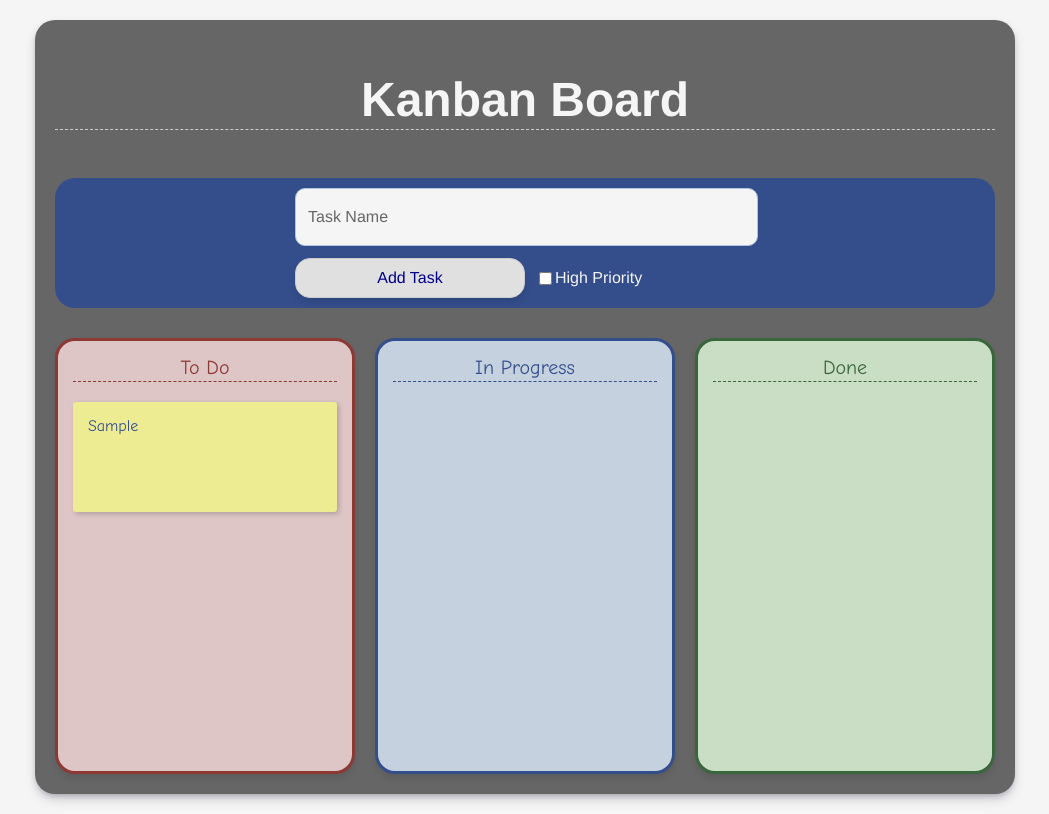
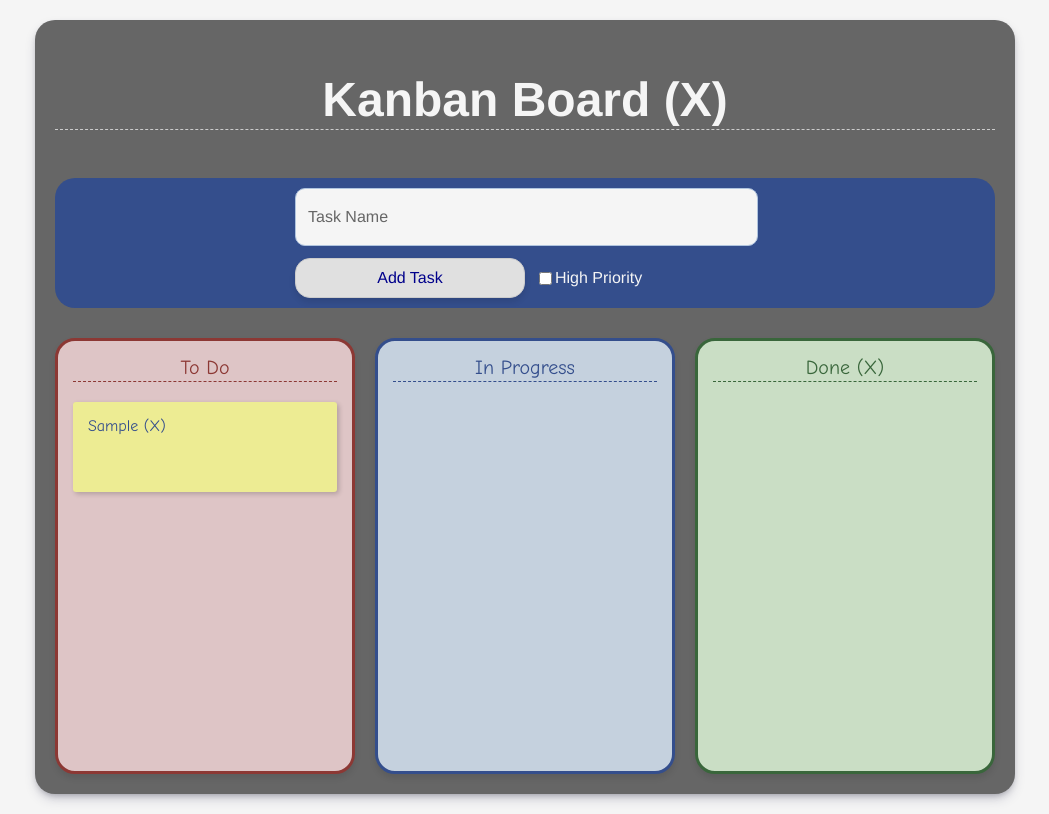
Before and after one commit to abhirup-dutta/frontend-kanban-board, a plain HTML site: page index.html in a window 1280 px wide. Both pictures are taken after typing "Sample" into the empty fields and a click on the button "Add Task". Shown: the whole page, without its empty margins (115-1164 px from the left). Drawn offline with Linux system fonts and the light colour scheme.

Commit message:
Delete functionality on tasks, done, and full-board.

```diff
--- a/index.html
+++ b/index.html
@@ -7,7 +7,7 @@
 </head>
 <body>
 <main class="whiteboard-wrap">
-    <h1>Kanban Board</h1>
+    <h1 id="boardTitle">Kanban Board</h1>
 
     <form class="add-task-form" id="taskForm">
         <div class="form-row">
@@ -39,7 +39,7 @@
         </div>
 
         <div class="kanban-column-done" id="doneColumn">
-            <div class="column-title-done">Done</div>
+            <div class="column-title-done" id="doneColumnTitle">Done</div>
         </div>
 
     </div>
--- a/script.js
+++ b/script.js
@@ -1,3 +1,4 @@
+const SEPARATOR = " ";
 
 const taskInput = document.getElementById("taskInput");
 const isPriority = document.getElementById("isPriority");
@@ -6,10 +7,13 @@ const columnList = document.getElementById("kanbanColumns").children;
 
 let draggedTask = null;
 
+/*
+ * Create Task
+ */
+
 function createTaskElement(text, isPriorityChecked, id = Date.now().toString()) {
     const taskDOMElement = document.createElement("div");
     taskDOMElement.id = id;
-    taskDOMElement.textContent = text;
     taskDOMElement.className = isPriorityChecked ? "kanban-card-priority" : "kanban-card";
     taskDOMElement.draggable = true;
 
@@ -28,29 +32,145 @@ function createTaskElement(text, isPriorityChecked, id = Date.now().toString())
         saveTasks_To_LocalStorage();
     });
 
+    add_Text_To_Task(text, taskDOMElement);
+    add_Delete_To_Task(taskDOMElement);
+
+    console.log(taskDOMElement);
     return taskDOMElement;
 }
 
+/*
+ * DELETE FROM LOCAL STORAGE
+ */
+
+function deleteTask_From_LocalStorage(taskId) {
+    console.log('deleting ' + taskId);
+    let savedTasks = JSON.parse(localStorage.getItem("tasks_in_localStorage"));
+    let tasksAfterDelete = savedTasks.filter(task => task.id !== taskId);
+    localStorage.setItem("tasks_in_localStorage", JSON.stringify(tasksAfterDelete));
+}
+
+function delete_Done_From_LocalStorage() {
+    let savedTasks = JSON.parse(localStorage.getItem("tasks_in_localStorage"));
+    let tasksAfterDelete = savedTasks.filter(task => task.columnId !== "doneColumn");
+    localStorage.setItem("tasks_in_localStorage", JSON.stringify(tasksAfterDelete));
+}
+
+function delete_All_from_LocalStorage() {
+    localStorage.removeItem("tasks_in_localStorage");
+}
+
+/*
+ * CREATE TEXT & DELETE MARKS
+ */
+
+function createTaskText(text, taskId) {
+    let deleteDOMElement = document.createElement("span");
+    deleteDOMElement.id = "text" + taskId;
+    deleteDOMElement.className = "task-text";
+    deleteDOMElement.textContent = text + SEPARATOR;
+    return deleteDOMElement;
+}
+
+function createDeleteMark(taskId) {
+    let deleteDOMElement = document.createElement("span");
+    deleteDOMElement.id = "delete" + taskId;
+    deleteDOMElement.className = "delete-mark";
+    deleteDOMElement.textContent = "(X)";
+    deleteDOMElement.addEventListener("click", (e) => {
+        document.getElementById(taskId).remove();
+        deleteTask_From_LocalStorage(taskId);
+    });
+    return deleteDOMElement;
+}
+
+function createDeleteDoneMark() {
+    let deleteDOMElement = document.createElement("span");
+    deleteDOMElement.id = "deleteDone";
+    deleteDOMElement.className = "delete-mark";
+    deleteDOMElement.textContent = "(X)";
+    deleteDOMElement.addEventListener("click", (e) => {
+
+        let tasksDone = document.getElementById("doneColumn").children;
+        Array.from(tasksDone).filter(task => task.className !== "column-title-done")
+            .forEach((task) => { task.remove(); });
+
+        delete_Done_From_LocalStorage();
+
+        alert("Cleared all tasks done.");
+    });
+    return deleteDOMElement;
+}
+
+function createDeleteAllMark() {
+    let deleteDOMElement = document.createElement("span");
+    deleteDOMElement.id = "deleteAll";
+    deleteDOMElement.className = "delete-mark";
+    deleteDOMElement.textContent = "(X)";
+    deleteDOMElement.addEventListener("click", (e) => {
+        let isDeleteConfirmed = confirm("Are you sure you want to delete all tasks on all boards?");
+        if (isDeleteConfirmed) {
+            let tasksOnPage = document.querySelectorAll(".kanban-card");
+            tasksOnPage.forEach(task => { task.remove(); });
+            tasksOnPage = document.querySelectorAll(".kanban-card-priority");
+            tasksOnPage.forEach(task => { task.remove(); });
+
+            delete_All_from_LocalStorage();
+        }
+    });
+    return deleteDOMElement;
+}
+
+/*
+ * ADD TEXT & DELETE MARKS
+ */
+
+function add_Text_To_Task(text, taskDOMElement) {
+    let taskText = createTaskText(text, taskDOMElement.id);
+    taskDOMElement.appendChild(taskText);
+}
+
+function add_Delete_To_Task(taskDOMElement) {
+    let deleteMark = createDeleteMark(taskDOMElement.id);
+    taskDOMElement.appendChild(deleteMark);
+}
+
+function add_DeleteDone_To_DoneColumn() {
+    let doneDOMElement = document.getElementById("doneColumnTitle");
+    let deleteDoneMark = createDeleteDoneMark();
+    doneDOMElement.textContent = doneDOMElement.textContent + SEPARATOR;
+    doneDOMElement.appendChild(deleteDoneMark);
+}
+
+function add_DeleteAll_To_BoardTitle() {
+    let boardTitleDOMElement = document.getElementById("boardTitle");
+    let deleteAllMark = createDeleteAllMark();
+    boardTitleDOMElement.textContent = boardTitleDOMElement.textContent + SEPARATOR;
+    boardTitleDOMElement.appendChild(deleteAllMark);
+}
+
+/*
+ * SAVE TO AND LOAD TASKS FROM LOCAL STORAGE
+ */
+
 function saveTasks_To_LocalStorage() {
-    const taskList = [];
+    let taskList = [];
 
     document.querySelectorAll(".kanban-card").forEach(task => {
         taskList.push({
-            id: task.dataset.id,
+            id: task.id,
             className: task.className,
-            text: task.textContent,
+            text: task.children[0].textContent,
             columnId: task.parentElement.id
         });
-        console.log("saving " + task.textContent + " " + task.className);
     });
     document.querySelectorAll(".kanban-card-priority").forEach(task => {
         taskList.push({
-            id: task.dataset.id,
+            id: task.id,
             className: task.className,
-            text: task.textContent,
+            text: task.children[0].textContent,
             columnId: task.parentElement.id
         });
-        console.log("saving " + task.textContent + " " + task.className);
     });
 
     localStorage.setItem("tasks_in_localStorage", JSON.stringify(taskList));
@@ -62,7 +182,6 @@ function loadTasks_From_LocalStorage() {
     if (savedTasks) {
 
         savedTasks.forEach(({id, className, text, columnId}) => {
-           console.log("loaded " + text + " " + className);
            let isPriorityChecked = (className === "kanban-card-priority");
            const taskDOMElement = createTaskElement(text, isPriorityChecked, id);
            document.getElementById(columnId).appendChild(taskDOMElement);
@@ -73,8 +192,9 @@ function loadTasks_From_LocalStorage() {
 
 function startProgram() {
 
-    // localStorage.clear();
     loadTasks_From_LocalStorage();
+    add_DeleteAll_To_BoardTitle();
+    add_DeleteDone_To_DoneColumn();
 
     taskForm.addEventListener("submit", (e) => {
         e.preventDefault();
--- a/style.css
+++ b/style.css
@@ -14,6 +14,7 @@
     --color-stickynote-priority: #344e8c;
     --font-handwriting: 'Comic Sans MS', 'Comic Sans', cursive, sans-serif;
     --font-printed: 'Avenir Next', Helvetica, Arial, sans-serif;
+    --height-card: 60px;
 }
 
 
@@ -219,7 +220,7 @@ input[type="text"]::placeholder {
     box-shadow: 2px 2px 5px rgba(0, 0, 0, 0.2); /* A little shadow for depth */
     position: relative;
     /* transform: rotate(1deg); /* Optional: Add slight random rotation for authenticity */
-    min-height: 80px;
+    min-height: var(--height-card);
     word-wrap: break-word;
     color: var(--color-markerpen-blue);
 }
@@ -233,7 +234,7 @@ input[type="text"]::placeholder {
     box-shadow: 2px 2px 5px rgba(0, 0, 0, 0.2); /* A little shadow for depth */
     position: relative;
     /* transform: rotate(1deg); /* Optional: Add slight random rotation for authenticity */
-    min-height: 80px;
+    min-height: var(--height-card);
     word-wrap: break-word;
     color: var(--color-markerpen-priority);
 }
@@ -254,3 +255,7 @@ input[type="text"]::placeholder {
 .add-task-btn:hover {
     background-color: #d0d0d0;
 }
+
+.delete-mark:hover {
+    cursor: pointer;
+}
```
